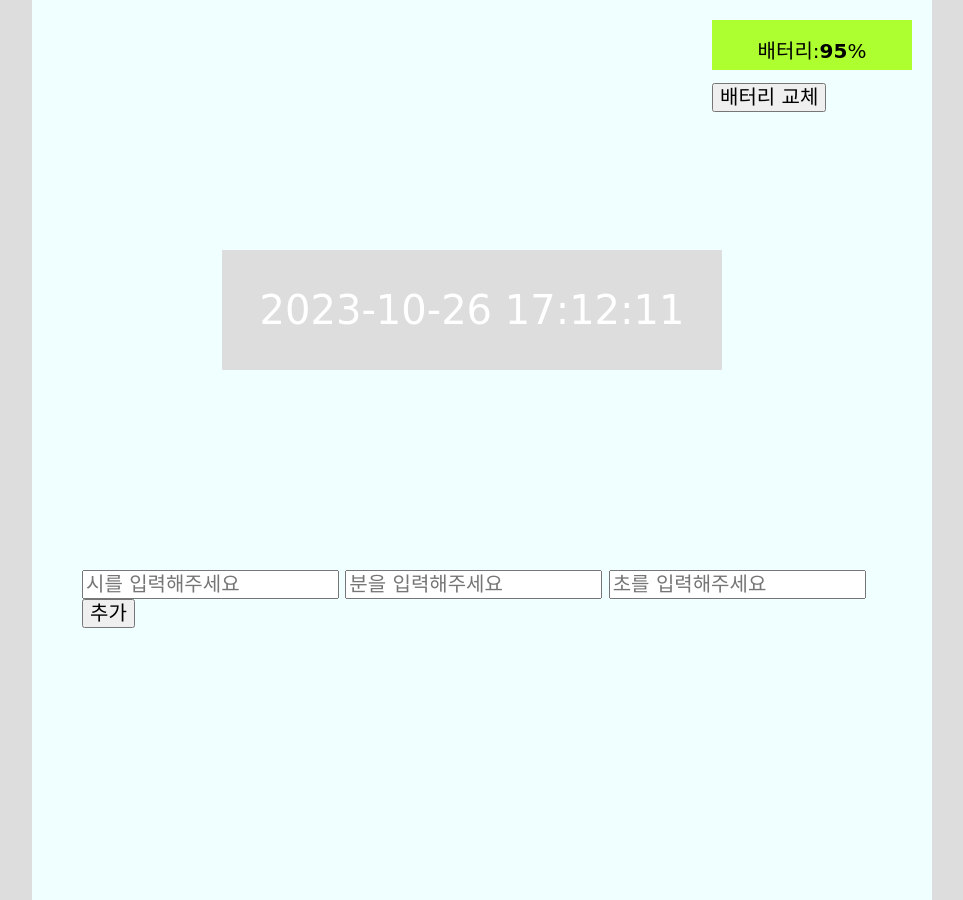
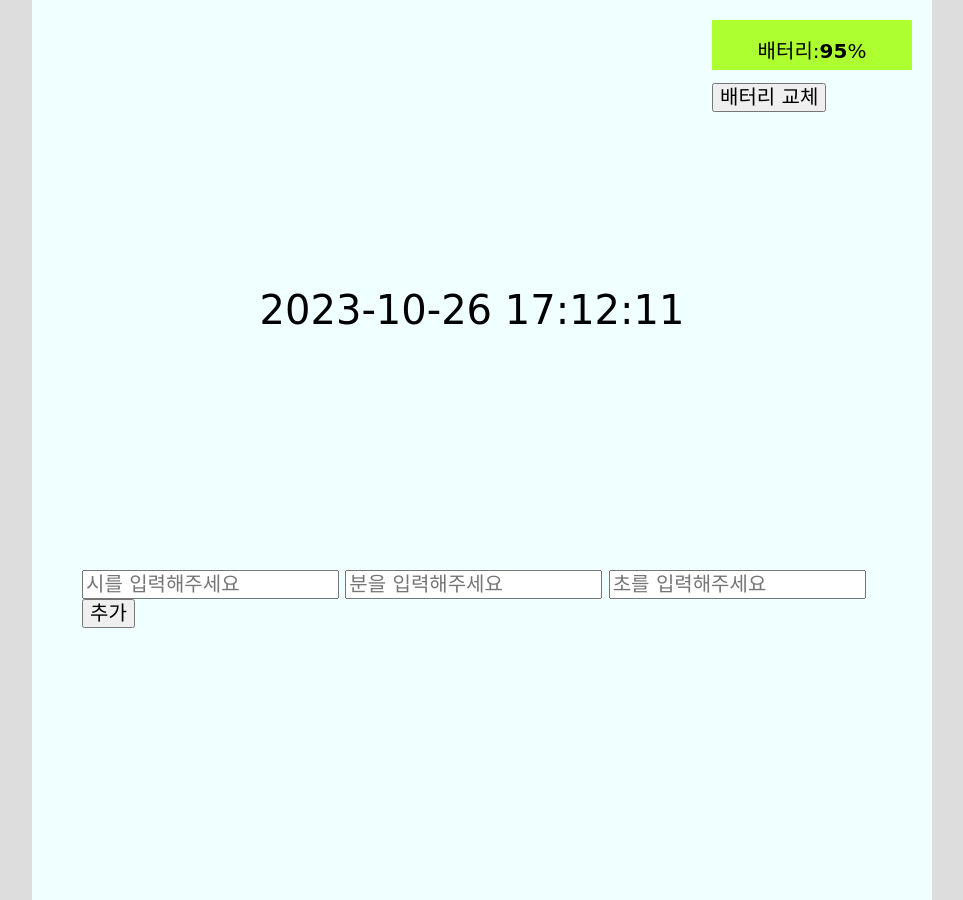
Before and after one commit to an1413/battery, a plain HTML site: page index.html in a window 1280 px wide. Shown: the whole page, without its empty margins (158-1121 px from the left). Drawn offline with Linux system fonts and the light colour scheme; a web font is replaced by a local one.

Commit message:
Feat: 추가

```diff
--- a/js/alarm.js
+++ b/js/alarm.js
@@ -40,7 +40,7 @@ $alarmForm.addEventListener("submit", function (e) {
     hourInput.value = "";
     minuteInput.value = "";
     secondInput.value = "";
-});
+    });
 
 function renderAlarms() {  // 알람 랜더링
     $alarmWrapper.innerHTML = ""; // 알람현황 초기화
--- a/js/battery.js
+++ b/js/battery.js
@@ -1,13 +1,25 @@
 const $battery = document.querySelector(".battery-percent");
 const $batteryReset = document.querySelector(".battery-subs");
+const $clockWrapper = document.querySelector(".clock-wrapper");
 let batteryPercent = parseInt($battery.innerHTML); // 문자열을 정수로 변환해야 합니다.
+console.log($battery);
+console.log(batteryPercent);
+
+function batteryColorChange(){
+  if(batteryPercent === 0){
+    $clockWrapper.classList.add("off");
+  } else {
+    $clockWrapper.classList.remove("off");
+  }
+}
 
 function battery_operate() {
   setInterval(function () {
-    if (batteryPercent > 0) {
+    if (batteryPercent > 95) {
       batteryPercent -= 1; // 1씩 감소시킵니다.
       $battery.innerHTML = batteryPercent.toString(); // 화면에 표시를 업데이트합니다.
     }
+    batteryColorChange();
   }, 1000);
 }
 
--- a/styles/style.css
+++ b/styles/style.css
@@ -26,6 +26,11 @@ body {
   justify-content: center;
 }
 
+.off {
+  color: #000;
+  background-color: #000;
+}
+
 .main {
   display: flex;
   margin-top: 200px;
@@ -40,8 +45,7 @@ body {
   align-items: center;
   width: 500px;
   height: 120px;
-  background-color: #ddd;
-  color: #fff;
+  color: #000;
   font-size: 40px;
 }
 
```
Also changed, not shown: index.html (+1 -1 lines).
